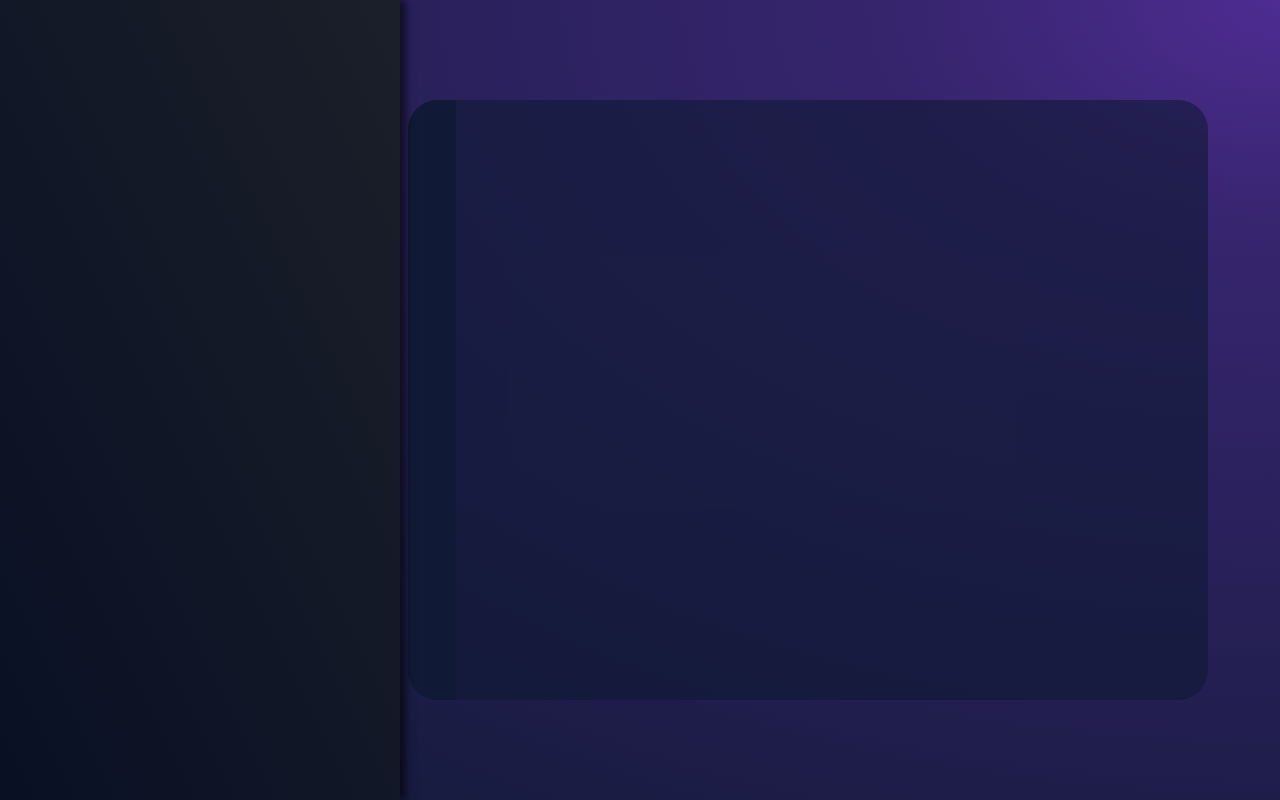
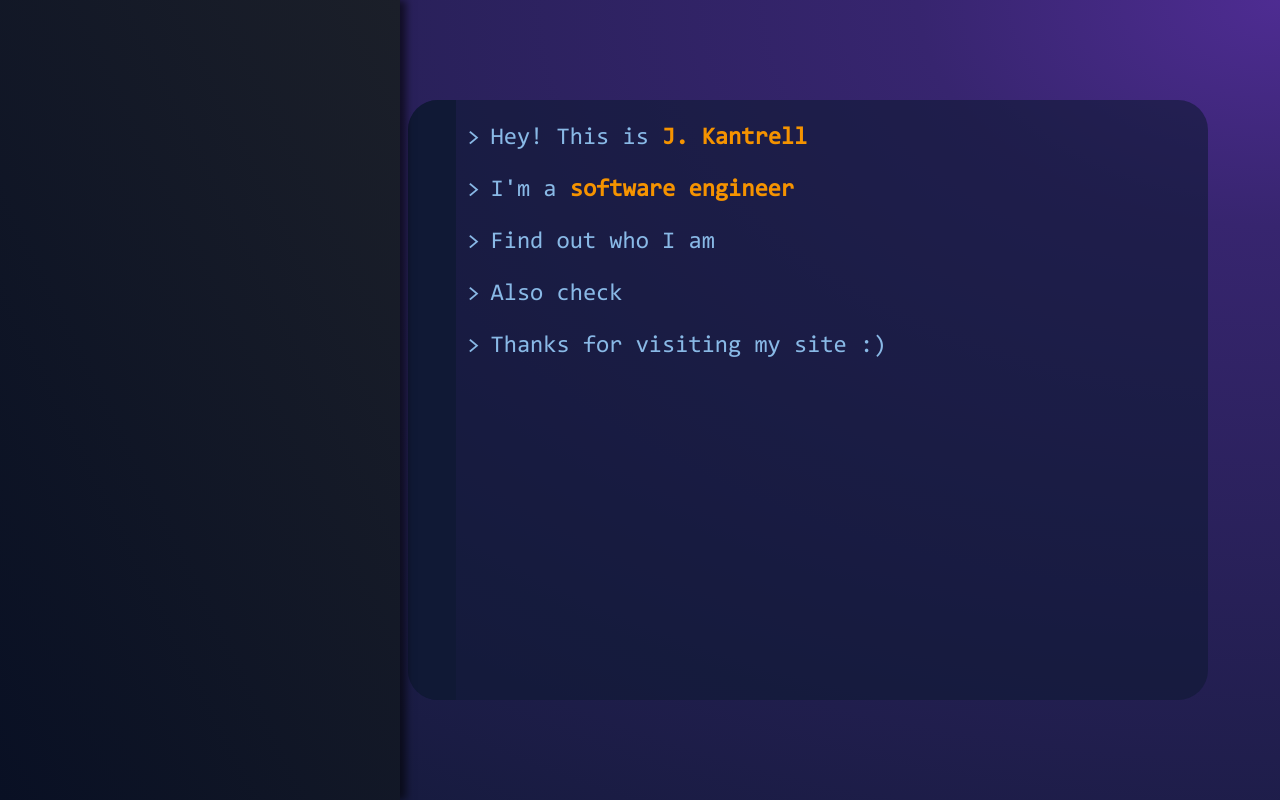
Before and after one commit to Jeshuakrc/portfolio, a Gatsby site: page / in a window 1280 px wide. Built offline with nearby package versions, Linux system fonts and the light colour scheme; Gatsby itself is replaced by a stand-in of ours.

Commit message:
Adding markdown support and populating landing section

```diff
--- /dev/null
+++ b/content/text/landing.md
@@ -0,0 +1,14 @@
+---
+title: "landing"
+---
+
+Hey! This is **J. Kantrell**
+
+I'm a **software engineer**
+
+Find out who I am
+
+Also check
+
+
+Thanks for visiting my site :)
--- a/gatsby-config.js
+++ b/gatsby-config.js
@@ -6,18 +6,22 @@ module.exports = {
     title: `portfolio`,
     siteUrl: `https://www.yourdomain.tld`
   },
-  plugins: ["gatsby-plugin-mdx", {
+  plugins: [
+    "gatsby-plugin-mdx",
+    `gatsby-transformer-remark`,
+    {
       resolve: 'gatsby-source-filesystem',
       options: {
-      "name": "pages",
-      "path": "./src/pages/"
+        "name": "content",
+        "path": "./content"
       },
-    __key: "pages"
+      __key: "content"
     },
     {
       resolve: "gatsby-plugin-layout",
       options: {
         component: require.resolve("./src/layouts/layout.jsx")
       }
-  }]
+    }
+  ]
 };
--- a/package.json
+++ b/package.json
@@ -16,10 +16,12 @@
   },
   "dependencies": {
     "@mdx-js/react": "^2.3.0",
-    "gatsby": "^5.11.0",
+    "g": "^2.0.1",
+    "gatsby": "^5.13.3",
     "gatsby-plugin-layout": "^4.11.0",
     "gatsby-plugin-mdx": "^5.11.0",
     "gatsby-source-filesystem": "^5.11.0",
+    "gatsby-transformer-remark": "^6.13.1",
     "react": "^18.2.0",
     "react-dom": "^18.2.0"
   }
--- a/src/pages/index.js
+++ b/src/pages/index.js
@@ -1,5 +1,6 @@
 import React, { Fragment } from "react"
 import Landing from "../sections/landing"
+import { graphql } from "gatsby"
 
 
 const IndexPage = () => {
--- a/src/sections/landing.jsx
+++ b/src/sections/landing.jsx
@@ -1,12 +1,23 @@
 import React from "react";
 import Section from "../components/section";
 import * as Styles from "../styles/section_landing.module.css"
+import * as GlobalStyles from "../styles/layout.module.css"
+import { graphql, useStaticQuery } from "gatsby";
 
 
 export default function() {
+    const data = useStaticQuery(graphql`
+        query myQuery {
+        markdownRemark(frontmatter: {title: {eq: "landing"}}) {
+            html
+        }
+        }
+    `)
+
     return <Section>
         <header className={Styles.landingDialog}>
             <div className={Styles.sidebar} />
+            <div className={GlobalStyles.consolaText} dangerouslySetInnerHTML={{__html: data.markdownRemark.html}} />
         </header>
     </Section>
 }
--- a/src/styles/layout.module.css
+++ b/src/styles/layout.module.css
@@ -1,3 +1,8 @@
+@font-face {
+    font-family: 'consola';
+    src: url(../../content/fonts/consola.ttf);
+}
+
 :root {
     --color-main-bright-blue: #6FFFE9;
     --color-main-light-blue: #89B9E6;
@@ -30,6 +35,15 @@ html, body {
 }
 
 main {
-
     margin-left: 100px;
 }
+
+.consolaText {
+    font-family: 'consola';
+    font-size: 18pt;
+    color: var(--color-main-light-blue);
+}
+
+.consolaText strong {
+    color: var(--color-main-orange);
+}
--- a/src/styles/section_landing.module.css
+++ b/src/styles/section_landing.module.css
@@ -5,6 +5,7 @@
     background-color: var(--color-transparent-dark-blue);
     border-radius: 30px;
     overflow: hidden;
+    display: inline-flex;
 }
 
 .landingDialog .sidebar {
@@ -12,3 +13,13 @@
     height: 100%;
     background-color: var(--color-main-dark-blue);
 }
+
+.landingDialog div p {
+    margin-left: 8pt;
+    content: "> ";
+}
+
+.landingDialog div p::before {
+    content: ">";
+    margin-right: 8pt;
+}
```
Also changed, not shown: content/fonts/consola.ttf (added), 1 other file. Lines whose indentation alone changed are shown as unchanged.
